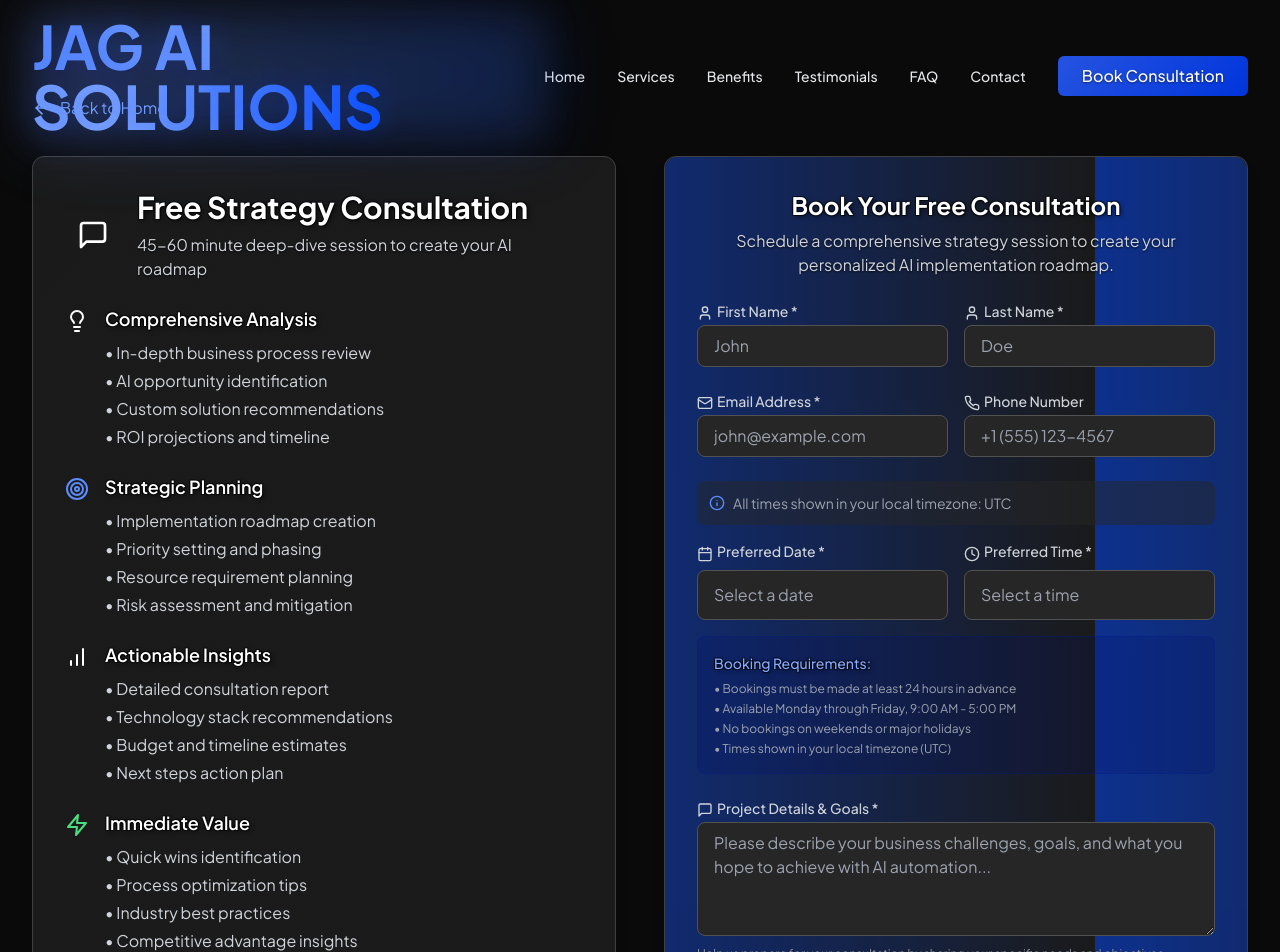
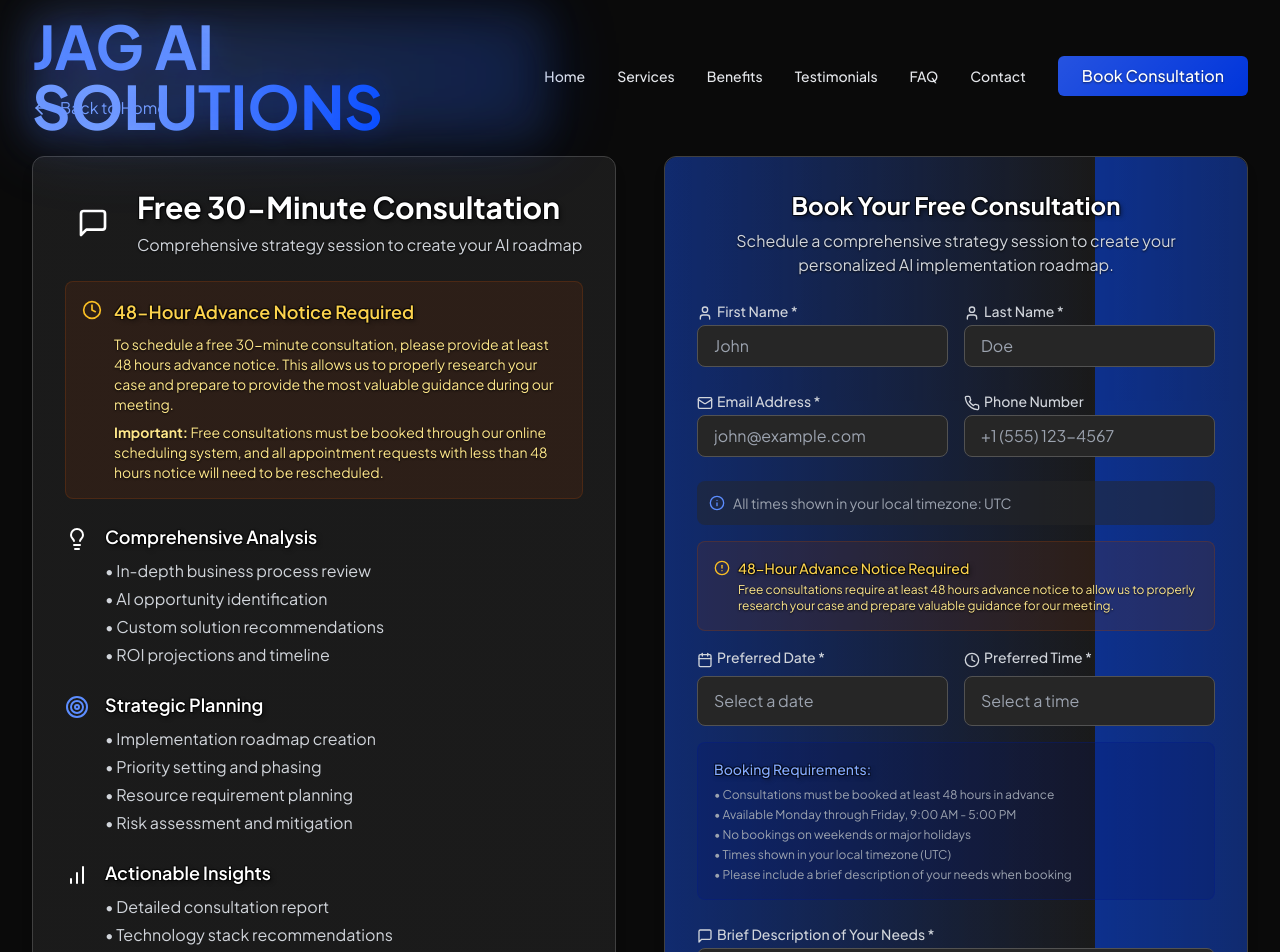
Before and after one commit to adminjagai/jagaisolutions, a React (Vite) app: page /book-consultation in a window 1280 px wide. Shown: the top 952 px of the page. Built offline with nearby package versions, Linux system fonts and the light colour scheme.

Commit message:
Update Booking System with 48-Hour Notice Requirement

```diff
--- a/src/components/BookingForm.tsx
+++ b/src/components/BookingForm.tsx
@@ -85,15 +85,22 @@ const BookingForm: React.FC<BookingFormProps> = ({ bookingType, title, descripti
       newErrors.phoneNumber = 'Please enter a valid phone number';
     }
 
-    // Date/time validation
+    // Message validation for consultations
+    if (bookingType === 'consultation' && !formData.message.trim()) {
+      newErrors.message = 'Please provide a brief description of your needs to help us prepare for your consultation';
+    }
+
+    // Date/time validation with different advance notice requirements
     if (formData.preferredDate && formData.preferredTime) {
       const selectedDateTime = new Date(`${formData.preferredDate}T${formData.preferredTime}`);
       const now = new Date();
+      const requiredAdvanceHours = bookingType === 'consultation' ? 48 : 24;
       const minBookingTime = new Date(now);
-      minBookingTime.setHours(now.getHours() + 24);
+      minBookingTime.setHours(now.getHours() + requiredAdvanceHours);
 
       if (selectedDateTime <= minBookingTime) {
-        newErrors.datetime = 'Please select a date and time at least 24 hours in advance';
+        const advanceText = bookingType === 'consultation' ? '48 hours' : '24 hours';
+        newErrors.datetime = `Please select a date and time at least ${advanceText} in advance`;
       }
     }
 
@@ -164,6 +171,9 @@ const BookingForm: React.FC<BookingFormProps> = ({ bookingType, title, descripti
       if (!response.ok) {
         if (response.status === 409) {
           setErrors({ email: result.error || 'A booking with this email already exists' });
+        } else if (response.status === 400 && result.error.includes('advance')) {
+          const advanceText = bookingType === 'consultation' ? '48 hours' : '24 hours';
+          setErrors({ datetime: `Appointments with less than ${advanceText} notice will need to be rescheduled. Please select a different time.` });
         } else {
           setErrors({ submit: result.error || 'Failed to submit booking' });
         }
@@ -200,7 +210,8 @@ const BookingForm: React.FC<BookingFormProps> = ({ bookingType, title, descripti
 
   const hasErrors = Object.keys(errors).length > 0;
   const canSubmit = formData.firstName && formData.lastName && formData.email &&
-                   formData.preferredDate && formData.preferredTime && !hasErrors;
+                   formData.preferredDate && formData.preferredTime &&
+                   (bookingType === 'call' || formData.message.trim()) && !hasErrors;
 
   return (
     <div className="glass-card p-6 md:p-8 relative overflow-hidden">
@@ -231,6 +242,7 @@ const BookingForm: React.FC<BookingFormProps> = ({ bookingType, title, descripti
             <div className="bg-primary-900/20 border border-primary-800/30 p-4 rounded-lg">
               <p className="text-sm text-primary-200">
                 <strong>What's Next:</strong> You'll receive a confirmation email with meeting details and a calendar invitation within 24 hours.
+                {bookingType === 'consultation' && ' We\'ll use the information you provided to research your case and prepare valuable guidance for our meeting.'}
               </p>
             </div>
           </motion.div>
@@ -354,13 +366,14 @@ const BookingForm: React.FC<BookingFormProps> = ({ bookingType, title, descripti
               selectedTime={formData.preferredTime}
               onDateChange={handleDateChange}
               onTimeChange={handleTimeChange}
+              bookingType={bookingType}
               error={errors.preferredDate || errors.preferredTime}
             />
 
             <div>
               <label htmlFor="message" className="block text-sm font-medium text-gray-300 mb-1">
                 <MessageSquare size={16} className="inline mr-1" />
-                {bookingType === 'consultation' ? 'Project Details & Goals' : 'Additional Message'}
+                {bookingType === 'consultation' ? 'Brief Description of Your Needs' : 'Additional Message'}
                 {bookingType === 'consultation' && ' *'}
               </label>
               <textarea
@@ -370,17 +383,24 @@ const BookingForm: React.FC<BookingFormProps> = ({ bookingType, title, descripti
                 onChange={handleChange}
                 rows={4}
                 required={bookingType === 'consultation'}
-                className="w-full px-4 py-2 bg-dark-800 border border-dark-600 rounded-lg focus:ring-2 focus:ring-primary-500 focus:border-primary-500 transition-colors text-white"
+                className={`w-full px-4 py-2 bg-dark-800 border rounded-lg focus:ring-2 transition-colors text-white ${
+                  errors.message
+                    ? 'border-red-500 focus:ring-red-500'
+                    : 'border-dark-600 focus:ring-primary-500 focus:border-primary-500'
+                }`}
                 placeholder={
                   bookingType === 'consultation'
-                    ? "Please describe your business challenges, goals, and what you hope to achieve with AI automation..."
+                    ? "Please describe your business challenges, goals, and what you hope to achieve with AI automation. This helps us research your case and prepare valuable guidance for our meeting..."
                     : "Tell us about your project or any specific requirements..."
                 }
               ></textarea>
               {bookingType === 'consultation' && (
                 <p className="text-xs text-gray-400 mt-1">
-                  Help us prepare for your consultation by sharing your specific needs and objectives.
+                  This information helps us research your case and prepare to provide the most valuable guidance during our consultation.
                 </p>
+              )}
+              {errors.message && (
+                <p className="text-red-400 text-sm mt-1">{errors.message}</p>
               )}
             </div>
 
@@ -403,7 +423,7 @@ const BookingForm: React.FC<BookingFormProps> = ({ bookingType, title, descripti
                 </span>
               ) : (
                 <span className="flex items-center">
-                  Book Your {bookingType === 'call' ? 'Call' : 'Consultation'}
+                  Book Your {bookingType === 'call' ? 'Call' : 'Free Consultation'}
                   <Send size={16} className="ml-2" />
                 </span>
               )}
@@ -417,6 +437,7 @@ const BookingForm: React.FC<BookingFormProps> = ({ bookingType, title, descripti
 
             <p className="text-xs text-gray-400 mt-4 text-center">
               By submitting this form, you agree to our privacy policy and terms of service.
+              {bookingType === 'consultation' && ' All appointment requests with less than 48 hours notice will need to be rescheduled.'}
             </p>
           </form>
         )}
--- a/src/components/DateTimePicker.tsx
+++ b/src/components/DateTimePicker.tsx
@@ -8,6 +8,7 @@ import {
   isDateAvailable,
   getHolidayName,
   isWeekend,
+  getAdvanceNoticeText,
   TimeSlot
 } from '../utils/dateUtils';
 
@@ -16,6 +17,7 @@ interface DateTimePickerProps {
   selectedTime: string;
   onDateChange: (date: string) => void;
   onTimeChange: (time: string) => void;
+  bookingType: 'call' | 'consultation';
   error?: string;
 }
 
@@ -24,6 +26,7 @@ const DateTimePicker: React.FC<DateTimePickerProps> = ({
   selectedTime,
   onDateChange,
   onTimeChange,
+  bookingType,
   error
 }) => {
   const [availableDates, setAvailableDates] = useState<Date[]>([]);
@@ -33,12 +36,13 @@ const DateTimePicker: React.FC<DateTimePickerProps> = ({
   const [showTimePicker, setShowTimePicker] = useState(false);
 
   const userTimezone = getUserTimezone();
+  const advanceNoticeText = getAdvanceNoticeText(bookingType);
 
   useEffect(() => {
     // Load available dates on component mount
-    const dates = getAvailableDates();
+    const dates = getAvailableDates(bookingType);
     setAvailableDates(dates);
-  }, []);
+  }, [bookingType]);
 
   useEffect(() => {
     // Generate time slots when date is selected
@@ -46,14 +50,14 @@ const DateTimePicker: React.FC<DateTimePickerProps> = ({
       setIsLoadingTimes(true);
       // Simulate loading delay for better UX
       setTimeout(() => {
-        const slots = generateTimeSlots(selectedDate);
+        const slots = generateTimeSlots(selectedDate, bookingType);
         setTimeSlots(slots);
         setIsLoadingTimes(false);
       }, 300);
     } else {
       setTimeSlots([]);
     }
-  }, [selectedDate]);
+  }, [selectedDate, bookingType]);
 
   const handleDateSelect = (date: Date) => {
     const dateString = date.toISOString().split('T')[0];
@@ -80,7 +84,7 @@ const DateTimePicker: React.FC<DateTimePickerProps> = ({
   };
 
   const isDateDisabled = (date: Date): boolean => {
-    return !isDateAvailable(date);
+    return !isDateAvailable(date, bookingType);
   };
 
   const getDateDisabledReason = (date: Date): string => {
@@ -92,11 +96,25 @@ const DateTimePicker: React.FC<DateTimePickerProps> = ({
 
   return (
     <div className="space-y-4">
-      {/* Timezone Info */}
+      {/* Timezone and Advance Notice Info */}
       <div className="flex items-center text-sm text-gray-400 bg-dark-800/50 p-3 rounded-lg">
         <Info size={16} className="mr-2 text-primary-400" />
         <span>All times shown in your local timezone: {userTimezone}</span>
       </div>
+
+      {bookingType === 'consultation' && (
+        <div className="bg-amber-900/20 border border-amber-800/30 p-4 rounded-lg">
+          <div className="flex items-start">
+            <AlertCircle size={16} className="text-amber-400 mr-2 mt-0.5 flex-shrink-0" />
+            <div>
+              <h4 className="text-sm font-medium text-amber-300 mb-1">48-Hour Advance Notice Required</h4>
+              <p className="text-xs text-amber-200">
+                Free consultations require at least 48 hours advance notice to allow us to properly research your case and prepare valuable guidance for our meeting.
+              </p>
+            </div>
+          </div>
+        </div>
+      )}
 
       <div className="grid grid-cols-1 md:grid-cols-2 gap-4">
         {/* Date Selection */}
@@ -123,7 +141,9 @@ const DateTimePicker: React.FC<DateTimePickerProps> = ({
           {showDatePicker && (
             <div className="absolute z-50 mt-2 w-full bg-dark-800 border border-dark-600 rounded-lg shadow-xl max-h-64 overflow-y-auto">
               <div className="p-2">
-                <div className="text-sm text-gray-400 mb-2 px-2">Available dates (excluding weekends and holidays)</div>
+                <div className="text-sm text-gray-400 mb-2 px-2">
+                  Available dates (excluding weekends and holidays, {advanceNoticeText})
+                </div>
                 {availableDates.map((date, index) => (
                   <button
                     key={index}
@@ -217,10 +237,13 @@ const DateTimePicker: React.FC<DateTimePickerProps> = ({
       <div className="bg-primary-900/20 border border-primary-800/30 p-4 rounded-lg">
         <h4 className="text-sm font-medium text-primary-300 mb-2">Booking Requirements:</h4>
         <ul className="text-xs text-gray-400 space-y-1">
-          <li>• Bookings must be made at least 24 hours in advance</li>
+          <li>• {bookingType === 'consultation' ? 'Consultations' : 'Calls'} must be booked {advanceNoticeText}</li>
           <li>• Available Monday through Friday, 9:00 AM - 5:00 PM</li>
           <li>• No bookings on weekends or major holidays</li>
           <li>• Times shown in your local timezone ({userTimezone})</li>
+          {bookingType === 'consultation' && (
+            <li>• Please include a brief description of your needs when booking</li>
+          )}
         </ul>
       </div>
 
--- a/src/pages/BookConsultationPage.tsx
+++ b/src/pages/BookConsultationPage.tsx
@@ -1,6 +1,6 @@
 import React from 'react';
 import { motion } from 'framer-motion';
-import { ArrowLeft, MessageSquare, BarChart, Users, Lightbulb, Target, Zap } from 'lucide-react';
+import { ArrowLeft, MessageSquare, BarChart, Users, Lightbulb, Target, Zap, Clock } from 'lucide-react';
 import { Link } from 'react-router-dom';
 import BookingForm from '../components/BookingForm';
 
@@ -50,8 +50,26 @@ const BookConsultationPage: React.FC = () => {
                   <MessageSquare size={32} />
                 </div>
                 <div>
-                  <h1 className="text-3xl font-bold text-white mb-2">Free Strategy Consultation</h1>
-                  <p className="text-gray-300">45-60 minute deep-dive session to create your AI roadmap</p>
+                  <h1 className="text-3xl font-bold text-white mb-2">Free 30-Minute Consultation</h1>
+                  <p className="text-gray-300">Comprehensive strategy session to create your AI roadmap</p>
+                </div>
+              </div>
+
+              {/* 48-Hour Notice Requirement */}
+              <div className="bg-amber-900/20 border border-amber-800/30 p-4 rounded-lg mb-6">
+                <div className="flex items-start">
+                  <Clock size={20} className="text-amber-400 mr-3 mt-0.5 flex-shrink-0" />
+                  <div>
+                    <h3 className="text-lg font-semibold text-amber-300 mb-2">48-Hour Advance Notice Required</h3>
+                    <p className="text-sm text-amber-200 mb-2">
+                      To schedule a free 30-minute consultation, please provide at least 48 hours advance notice.
+                      This allows us to properly research your case and prepare to provide the most valuable guidance during our meeting.
+                    </p>
+                    <p className="text-sm text-amber-200">
+                      <strong>Important:</strong> Free consultations must be booked through our online scheduling system,
+                      and all appointment requests with less than 48 hours notice will need to be rescheduled.
+                    </p>
+                  </div>
                 </div>
               </div>
 
--- a/src/utils/dateUtils.ts
+++ b/src/utils/dateUtils.ts
@@ -42,15 +42,16 @@ export const isHoliday = (date: Date): boolean => {
   return getAllHolidays().some(holiday => holiday.date === dateString);
 };
 
-// Check if a date is available for booking
-export const isDateAvailable = (date: Date): boolean => {
+// Check if a date is available for booking with different advance notice requirements
+export const isDateAvailable = (date: Date, bookingType: 'call' | 'consultation' = 'call'): boolean => {
   const now = new Date();
-  const tomorrow = new Date(now);
-  tomorrow.setDate(now.getDate() + 1);
-  tomorrow.setHours(0, 0, 0, 0);
+  const advanceHours = bookingType === 'consultation' ? 48 : 24;
+  const minBookingTime = new Date(now);
+  minBookingTime.setHours(now.getHours() + advanceHours);
+  minBookingTime.setHours(0, 0, 0, 0); // Start of the minimum booking day
 
-  // Must be at least 24 hours in advance
-  if (date < tomorrow) return false;
+  // Must meet advance notice requirement
+  if (date < minBookingTime) return false;
 
   // Cannot be weekend
   if (isWeekend(date)) return false;
@@ -61,17 +62,20 @@ export const isDateAvailable = (date: Date): boolean => {
   return true;
 };
 
-// Get available dates for the next 60 days
-export const getAvailableDates = (): Date[] => {
+// Get available dates for the next 60 days with booking type consideration
+export const getAvailableDates = (bookingType: 'call' | 'consultation' = 'call'): Date[] => {
   const dates: Date[] = [];
-  const startDate = new Date();
-  startDate.setDate(startDate.getDate() + 1); // Start from tomorrow
+  const now = new Date();
+  const advanceHours = bookingType === 'consultation' ? 48 : 24;
+  const startDate = new Date(now);
+  startDate.setHours(now.getHours() + advanceHours);
+  startDate.setHours(0, 0, 0, 0); // Start of the minimum booking day
 
   for (let i = 0; i < 90; i++) { // Check 90 days to ensure we get enough available dates
     const date = new Date(startDate);
     date.setDate(startDate.getDate() + i);
 
-    if (isDateAvailable(date)) {
+    if (isDateAvailable(date, bookingType)) {
       dates.push(date);
     }
 
@@ -82,12 +86,12 @@ export const getAvailableDates = (): Date[] => {
   return dates;
 };
 
-// Generate time slots for business hours (9 AM - 5 PM)
-export const generateTimeSlots = (selectedDate: string): TimeSlot[] => {
+// Generate time slots for business hours (9 AM - 5 PM) with booking type consideration
+export const generateTimeSlots = (selectedDate: string, bookingType: 'call' | 'consultation' = 'call'): TimeSlot[] => {
   const slots: TimeSlot[] = [];
   const now = new Date();
   const selectedDateTime = new Date(selectedDate);
-  const isToday = selectedDateTime.toDateString() === now.toDateString();
+  const advanceHours = bookingType === 'consultation' ? 48 : 24;
 
   // Business hours: 9 AM to 5 PM (17:00)
   for (let hour = 9; hour < 17; hour++) {
@@ -95,9 +99,9 @@ export const generateTimeSlots = (selectedDate: string): TimeSlot[] => {
       const timeString = `${hour.toString().padStart(2, '0')}:${minute.toString().padStart(2, '0')}`;
       const slotDateTime = new Date(`${selectedDate}T${timeString}`);
 
-      // Check if slot is in the future (24-hour advance notice)
+      // Check if slot meets advance notice requirement
       const minBookingTime = new Date(now);
-      minBookingTime.setHours(now.getHours() + 24);
+      minBookingTime.setHours(now.getHours() + advanceHours);
 
       const available = slotDateTime > minBookingTime;
 
@@ -138,3 +142,10 @@ export const getHolidayName = (date: Date): string | null => {
   const holiday = getAllHolidays().find(h => h.date === dateString);
   return holiday ? holiday.name : null;
 };
+
+// Get advance notice requirement text
+export const getAdvanceNoticeText = (bookingType: 'call' | 'consultation'): string => {
+  return bookingType === 'consultation'
+    ? 'at least 48 hours in advance'
+    : 'at least 24 hours in advance';
+};
```
Also changed, not shown: 2 other files (tests, documents, lock files or other folders).
